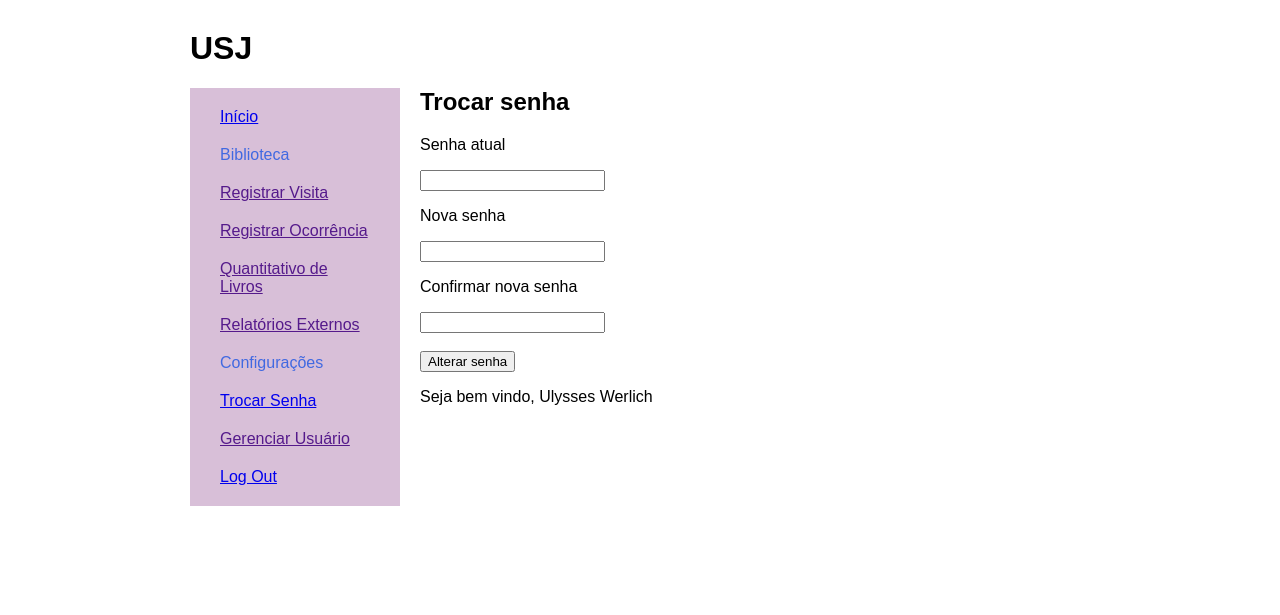
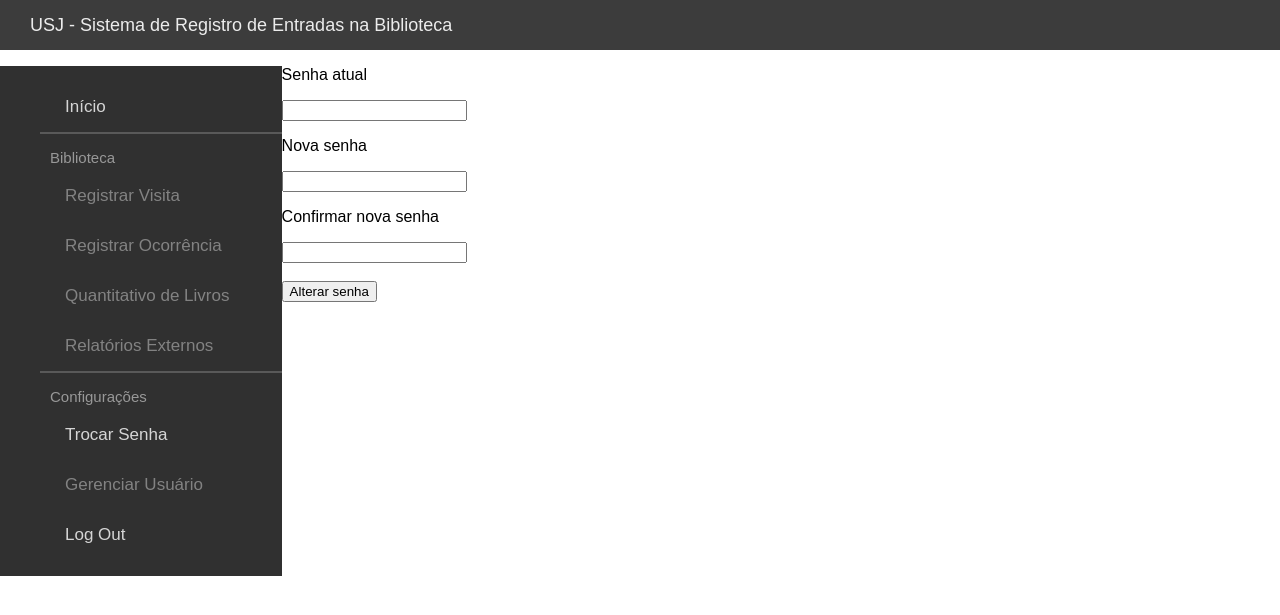
Before and after one commit to UlyssesWerlich/Biblioteca-php, a PHP site: page /pagina/trocarSenha.php in a window 1280 px wide; the page is wider, and only the part inside the window is pictured. Shown: the top 615 px of that part. Run offline with PHP 8.4, Linux system fonts and the light colour scheme; a user stored in the database is signed in.

Commit message:
Decimo Terceiro commit - Estilizado a tela de login, estilizado o cabeçalho e o menu

```diff
--- a/estilo/estilo.css
+++ b/estilo/estilo.css
@@ -1,50 +1,88 @@
 body {
-    width: 900px;
-    margin: 30px auto;
+    width: 100%;
+    margin: 0 auto;
     font-family: Arial, Helvetica, sans-serif;
 }
 
+.cabecalho{
+    background-color: rgb(60, 60, 60);
+    width: 100%;
+    height: 50px;
+    padding: 0 30px;
+    font-size: 18px ;
+    vertical-align: middle;
+    color: rgba(255 , 255 , 255, 90%);
+    position: relative;
+}
+
+.cabecalho p {
+    margin: 0;
+    position: absolute;
+    top: 50%;
+    transform: translate(0, -50%);
+}
+
 .menu{
-    background-color:thistle;
-    margin: 0 20px 0 0;
-    padding: 10px 20px 10px;
+    background-color: rgb(48, 48, 48);
     float: left;
+    width: 22%;
 }
 
 .opcao{
-    width: 150px;
-    padding: 10px;
+    padding: 15px 10px 15px 25px;
+    font-size: 17px ;
+    color: rgba(255 , 255 , 255, 40%);
 }
 
-.titulo{
-    width: 150px;
-    padding: 10px;
-    color:royalblue;
+.linkopcao:link {
+    text-decoration: none;
+    color: rgba(255 , 255 , 255, 80%);
 }
 
-p{
-    text-align: justify;
+.linkopcao:active {
+    text-decoration: none;
 }
+
+.linkopcao:visited {
+    text-decoration: none;
+    color: rgba(255 , 255 , 255, 80%);
+}
+
+.linkopcao:hover {
+    text-decoration: underline;
+    color: rgba(255 , 255 , 255, 80%);
+}
+
+.opcao:hover{
+    background-color:rgb(60, 60, 60);
+}
+
+
+
+
+
+
+.subtitulo{
+    padding: 15px 10px 5px;
+    font-size: 15px ;
+    color: rgba(255 , 255 , 255, 50%);
+    border-top-color: rgba(255 , 255 , 255, 20%);
+    border-top-width: 2px ;
+    border-top-style: solid;
+}
+
 
 .formulario{
     display: inline;
     clear: left;
 }
 
-.campo{
-    background-color: cadetblue;
-    margin: 0 15px;
-    padding: 15px;
-}
+
 
 img{
     height: 300px ;
 }
 
-.opcao:hover{
-    background-color:white;
-    color: black;
-}
 
 #validar{
     font-size: 13px;
--- a/paginaBase/cabecalho.php
+++ b/paginaBase/cabecalho.php
@@ -6,12 +6,22 @@
         header('location: ../index.php');
     }
 
+    $nome = $_SESSION['nome_usuario'];
     $permissao = $_SESSION['permissao'];
-    $v = (substr_count($permissao, 'V') == 1)?("../pagina/adicionarVisita.php"):("");
-    $o = (substr_count($permissao, 'O') == 1)?("../pagina/registrarOcorrencia.php"):("");
-    $l = (substr_count($permissao, 'L') == 1)?("../pagina/quantitativoLivro.php"):("");
-    $r = (substr_count($permissao, 'R') == 1)?("../pagina/gerarRelatorio.php"):("");
-    $u = (substr_count($permissao, 'U') == 1)?("../pagina/gerenciarUsuario.php"):("");
+    $v = (substr_count($permissao, 'V') == 1)?("<a class='linkopcao'
+        href='../pagina/adicionarVisita.php'>Registrar Visita</a>"):("Registrar Visita");
+
+    $o = (substr_count($permissao, 'O') == 1)?("<a class='linkopcao'
+        href='../pagina/registrarOcorrencia.php'>Registrar Ocorrência</a>"):("Registrar Ocorrência");
+
+    $l = (substr_count($permissao, 'L') == 1)?("<a class='linkopcao'
+        href='../pagina/quantitativoLivro.php'>Quantitativo de Livros</a>"):("Quantitativo de Livros");
+
+    $r = (substr_count($permissao, 'R') == 1)?("<a class='linkopcao'
+        href='../pagina/gerarRelatorio.php'>Relatórios Externos</a>"):("Relatórios Externos");
+
+    $u = (substr_count($permissao, 'U') == 1)?("<a class='linkopcao'
+        href='../pagina/gerenciarUsuario.php'>Gerenciar Usuário</a>"):("Gerenciar Usuário");
 ?>
 
 <!DOCTYPE html>
@@ -24,21 +34,23 @@
 </head>
 
 <body>
-    <div id="cabecalho">
-        <h1>USJ</h1>
+    <div class="cabecalho">
+        <p id='titulo'>USJ - Sistema de Registro de Entradas na Biblioteca</p>
+        <!--    <p id='camponome'>Seja bem vindo, <?php //echo "$nome"?></p>-->
     </div>
-    <ul class="menu">
-        <ul class="opcao" id="menu1"><a href="../pagina/paginaInicial.php">Início</a></ul>
-        <ul class="titulo" id="titulo1">Biblioteca</ul>
-        <ul class="opcao" id="menu2"><a href="<?php echo "$v"; ?>">Registrar Visita</a></ul>
-        <ul class="opcao" id="menu3"><a href="<?php echo "$o"; ?>">Registrar Ocorrência</a></ul>
-        <ul class="opcao" id="menu4"><a href="<?php echo "$l"; ?>">Quantitativo de Livros</a></ul>
-        <ul class="opcao" id="menu5"><a href="<?php echo "$r"; ?>">Relatórios Externos</a></ul>
-        <ul class="titulo" id="titulo2">Configurações</ul>
-        <ul class="opcao" id="menu6"><a href="../pagina/trocarSenha.php">Trocar Senha</a></ul>
-        <ul class="opcao" id="menu7"><a href="<?php echo "$u"; ?>">Gerenciar Usuário</a></ul>
-        <ul class="opcao" id="menu8"><a href="../controlador/logoff.php">Log Out</a></ul>
 
-    </ul>
+    <div class="menu">
+        <ul>
+            <ul class="opcao" id="menu1"><a class='linkopcao' href="../pagina/paginaInicial.php">Início</a></ul>
+            <ul class="subtitulo" id="titulo1">Biblioteca</ul>
+            <ul class="opcao" id="menu2"><?php echo "$v"; ?></ul>
+            <ul class="opcao" id="menu3"><?php echo "$o"; ?></ul>
+            <ul class="opcao" id="menu4"><?php echo "$l"; ?></ul>
+            <ul class="opcao" id="menu5"><?php echo "$r"; ?></ul>
+            <ul class="subtitulo" id="titulo2">Configurações</ul>
+            <ul class="opcao" id="menu6"><a class='linkopcao' href="../pagina/trocarSenha.php">Trocar Senha</a></ul>
+            <ul class="opcao" id="menu7"><?php echo "$u"; ?></ul>
+            <ul class="opcao" id="menu8"><a class='linkopcao' href="../controlador/logoff.php">Log Out</a></ul>
 
-    <h2><?php echo $titulo; ?></h2>
+        </ul>
+    </div>
--- a/paginaBase/rodape.php
+++ b/paginaBase/rodape.php
@@ -1,6 +1,3 @@
-<div class='rodape'>
-<?php
-    echo "<p>Seja bem vindo, $nome</p>"
-?>
+
 </body>
 </html>
```
Also changed, not shown: estilo/estiloIndex.css (+39 -31 lines), index.php (+25 -15 lines), pagina/paginaInicial.php (+3 -7 lines), estilo/imagens/logo.png (added).
